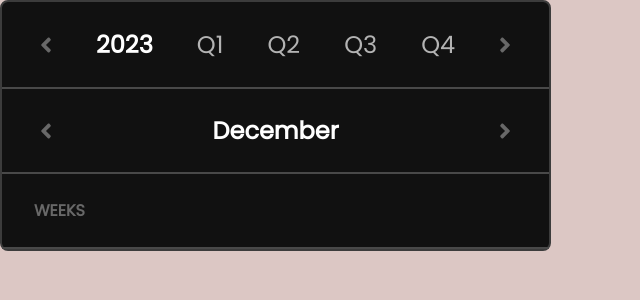
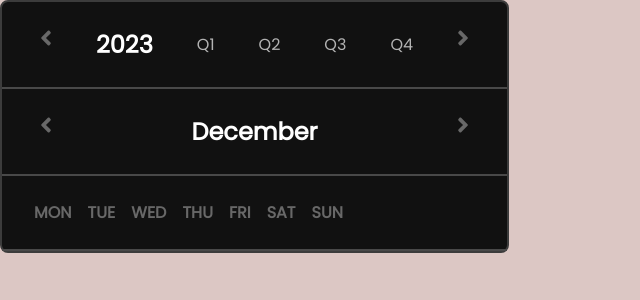
Before and after one commit to Tantanok221/Tasklander, a React (Vite) app: page / in a window 1280 px wide. Shown: the top 300 px of the page, without its empty margins (0-640 px from the left). Built offline with nearby package versions, Linux system fonts and the light colour scheme.

Commit message:
chore: backup to fix local vite issue

```diff
--- a/src/components/DatePicker/DatePicker.jsx
+++ b/src/components/DatePicker/DatePicker.jsx
@@ -1,5 +1,19 @@
 import React from "react";
-import { getWeek, getYear, getMonth, getQuarter,format } from "date-fns";
+import {
+  getWeek,
+  getDay,
+  getYear,
+  getWeekOfMonth,
+  startOfMonth,
+  getDate,
+  getMonth,
+  getQuarter,
+  format,
+  eachDayOfInterval,
+  getDaysInMonth,
+  eachWeekOfInterval,
+  getDayOfYear,
+} from "date-fns";
 import * as ToggleGroup from "@radix-ui/react-toggle-group";
 import style from "./style.module.scss";
 import { FaAngleLeft, FaAngleRight } from "react-icons/fa";
@@ -7,13 +21,28 @@ import { IconContext } from "react-icons";
 
 const DatePicker = () => {
   const today = new Date();
-  const week = getWeek(today);
-  const month = format(today, "MMMM")
-  const year = getYear(today);
-  const quater = getQuarter(today)
-  const [date, setDate] = React.useState(week);
-  let Quater = ["Q1", "Q2", "Q3", "Q4"];
-  let nowWeekArray = [];
+  const nowDay = getDate(today);
+  const nowWeek = getWeek(today);
+  const nowMonth = getMonth(today);
+  const nowFormatMonth = format(today, "MMMM");
+  const nowYear = getYear(today);
+  const AllOfThisYear = eachDayOfInterval({
+    start: new Date(nowYear, 0, 1),
+    end: new Date(nowYear, 11, 31),
+  });
+  const todayIndex = getDayOfYear(today) - 1;
+  const StartOfThisMonthIndex = todayIndex - nowDay + 1;
+  const totalDate = getDaysInMonth(today);
+  let DayOfWeek = getDay(AllOfThisYear[todayIndex]);
+  if (DayOfWeek === 0) DayOfWeek = 7;
+  console.log(DayOfWeek)
+  // 0 represent sunday, 1 represent monday so on and so forth
+  const [date, setDate] = React.useState("");
+  let globalIterate = 0;
+
+  let ArrayOfQuater = ["Q1", "Q2", "Q3", "Q4"];
+  let ArrayOfWeek = ["MON", "TUE", "WED", "THU", "FRI", "SAT", "SUN"];
+
   return (
     <ToggleGroup.Root
       type="single"
@@ -26,12 +55,16 @@ const DatePicker = () => {
       <IconContext.Provider value={{ color: "#686868", size: "1.5rem" }}>
         <div className={`${style.row}`}>
           <FaAngleLeft className={style.icon} />
-          <ToggleGroup.Item value={year} className={style.button}>
-            <div className={`${style.highlight} ${style.text}`}>{year}</div>
+          <ToggleGroup.Item value={nowYear} className={style.button}>
+            <div className={`${style.highlight} ${style.text}`}>{nowYear}</div>
           </ToggleGroup.Item>
-          {Quater.map((item, index) => {
+          {ArrayOfQuater.map((item, index) => {
             return (
-              <ToggleGroup.Item value={item} className={style.button}>
+              <ToggleGroup.Item
+                key={index}
+                value={item}
+                className={style.button}
+              >
                 <div className={`${style.nonHighlight} ${style.text}`}>
                   {item}
                 </div>
@@ -42,14 +75,27 @@ const DatePicker = () => {
         </div>
         <div className={`${style.row}`}>
           <FaAngleLeft className={style.icon} />
-          <div className={`${style.highlight} ${style.text}`}>{month}</div>
+          <ToggleGroup.Item
+            value={nowFormatMonth}
+            className={`${style.highlight} ${style.text} ${style.button}`}
+          >
+            {nowFormatMonth}
+          </ToggleGroup.Item>
           <FaAngleRight className={style.icon} />
         </div>
-        <div className={style.row}>
-          <div className={style.week}>
-            <div className={`${style.gray} ${style.text}`}>WEEKS</div>
+        <div className={`${style.row}`}>
+          <div className={style.day}>
+            <div className={style.dayRow}>
+              {ArrayOfWeek.map((item, index) => {
+                return (
+                  <div key={index} className={`${style.text} ${style.gray}`}>
+                    {item}
+                  </div>
+                );
+              })}
+            </div>
+
           </div>
-          <div className={style.day}></div>
         </div>
       </IconContext.Provider>
     </ToggleGroup.Root>
--- a/src/components/DatePicker/style.module.scss
+++ b/src/components/DatePicker/style.module.scss
@@ -7,7 +7,8 @@
 }
 .nonHighlight {
   color: $iconGray-onHold;
-  font-style: 500;
+  font-weight: 500;
+  font-size: 1rem;
 }
 .highlight {
   color: $white;
@@ -34,7 +35,42 @@
 }
 
 
+// 3rd Row(Week and Date) related styling
+.week {
+  display: flex;
+  flex-direction: column;
+  gap: 1rem;
 
+}
+.divider {
+  width: 2px;
+  height: 240px;
+  background-color: $iconGray-onHold;
+}
+.dayRow {
+  display: flex;
+  flex-direction: row;
+  gap: 1rem;
+
+
+
+}
+.day {
+  display: flex;
+  gap: 1rem;
+  flex-direction: column;
+}
+.textContainer {
+  width: 2rem;
+  height: 1.5rem;
+  flex-shrink: 0;
+  font-size: 1rem;
+  color: $iconGray-onHold;
+  text-align: center;
+  font-family: $font;
+}
+
+// Row related styling
 .row:nth-child(1) {
   gap: 2rem;
 }
@@ -44,13 +80,15 @@
 }
 
 .row:nth-child(3) {
-  justify-content: space-between;
+  justify-content: flex-start;
+  align-items: flex-start;
+
 }
 
 .row {
   padding: 1.5rem 2rem;
   display: flex;
-  align-items: center;
+  // align-items: center;
 
   border-bottom: 2px solid $obvStroke;
 }
```
